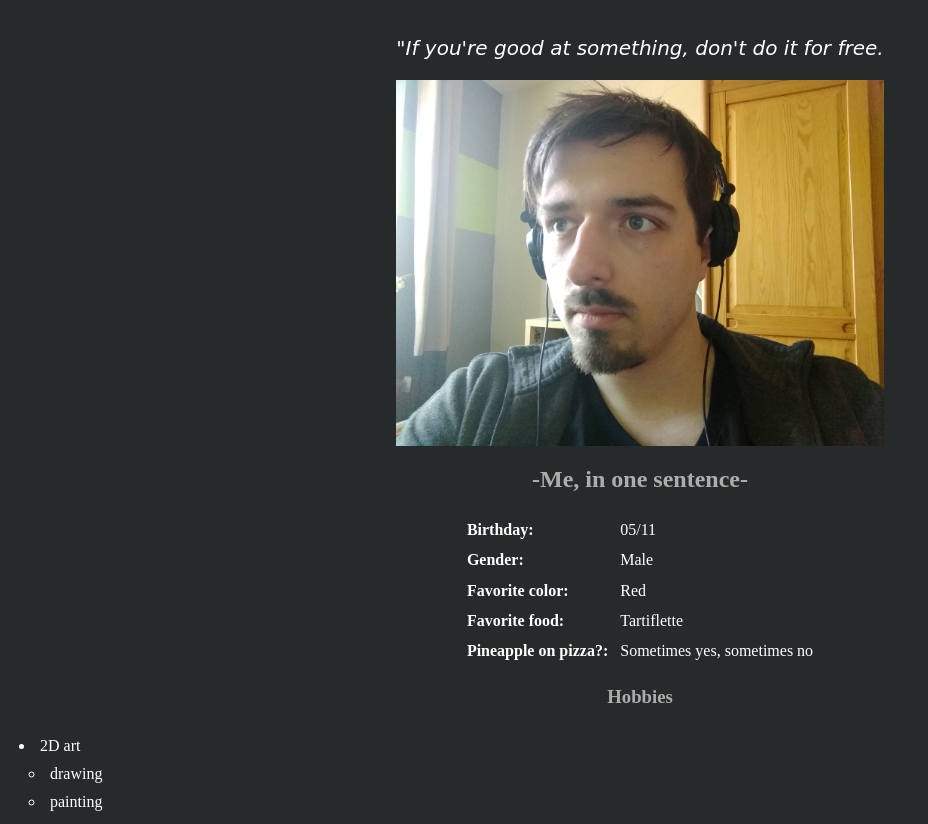
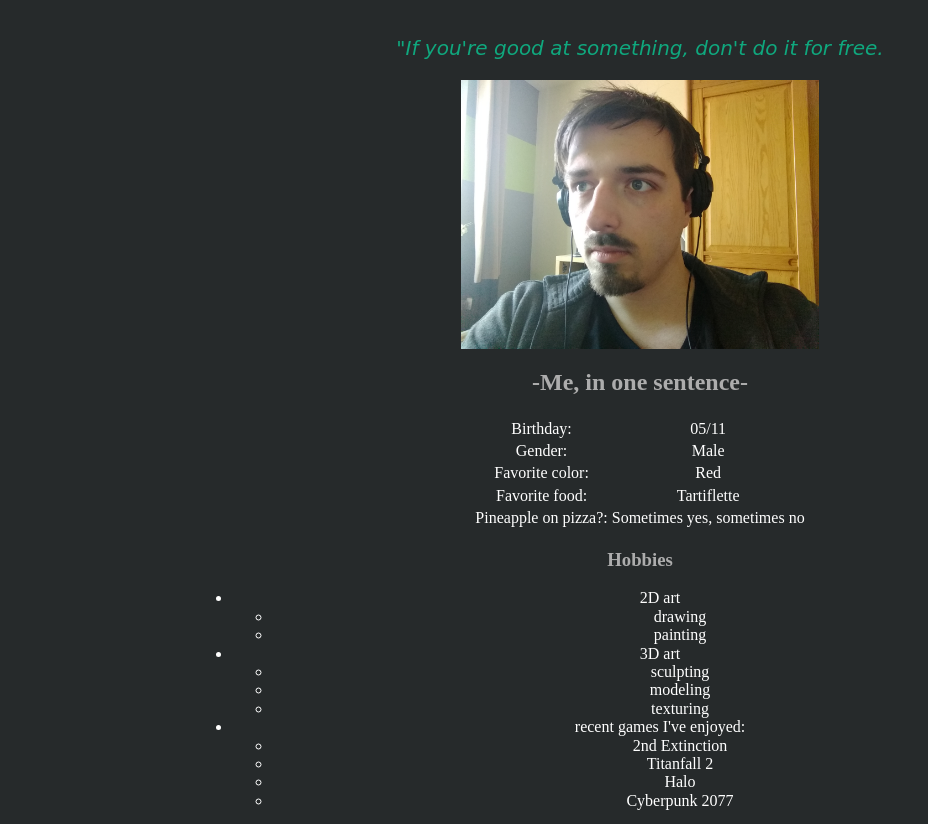
Before and after one commit to KaiHelsen/css-introduction, a plain HTML site: page index.html in a window 1280 px wide. Shown: the part 112-936 px from the top of the page, without its empty margins (0-928 px from the left). Drawn offline with Linux system fonts and the light colour scheme.

Commit message:
updated navigation links; updated CSS and HTML to improve page layout & appearance

```diff
--- a/css/style.css
+++ b/css/style.css
@@ -16,43 +16,48 @@ h2, h3, h4, h5, h6{
 }
 
 div{
-    margin-left: 30px;
-    margin-right: 30px;
+    width: 70%;
 }
 
-th, td{
-    text-align: left;
-    padding: 5px;
+
+li{
+
 }
-ul, li{
-    padding: 5px;
-}
+
 .centered{
-    margin-left: auto;
-    margin-right: auto;
+    text-align: center;
+
+    margin: auto;
 }
 
 .bordered{
     border: 2px solid #1d1d1d;
     display: block;
 }
+
+.quote{
+    color: #00fcb5;
+    opacity: 60%;
+}
+
 #introduction{
     text-align: center;
+    margin: auto;
 
 }
 
 #story{
-    display: block;
+    width: 60%;
+    text-align: left;
     font-size: 15px;
-    margin-left: 30px;
-    margin-right:30px;
+    margin: 0 auto;
 }
 #navigation{
     display: block;
     background-color: #1f2324;
     text-align: center;
     padding: 20px;
-    margin: 0 auto;
+    margin: 90px auto 0 auto;
     font-size: 15px;
     justify-content: center;
 }
--- a/index.html
+++ b/index.html
@@ -15,10 +15,10 @@
     A photo of yourself. Keep it professional!
     -->
     <h1>KAI HELSEN</h1>
-    <p><i>"If you're good at something, don't do it for free.</i></p>
+    <p class= "quote"><i>"If you're good at something, don't do it for free.</i></p>
     <img src="img/kai_profile.jpg" alt="you bet it's Kai" width="600">
 </div>
-<div>
+<div class = "centered">
     <!--
     Me, in one sentence (smaller header)
     -->
@@ -36,34 +36,34 @@
 
     <table class = "centered">
         <tr>
-            <th>Birthday:</th>
+            <td>Birthday:</td>
             <td>05/11</td>
         </tr>
-            <th>Gender:</th>
+            <td>Gender:</td>
             <td>Male</td>
         <tr>
-            <th>Favorite color:</th>
+            <td>Favorite color:</td>
             <td>Red</td>
         </tr>
         <tr>
-            <th>Favorite food:</th>
+            <td>Favorite food:</td>
             <td>Tartiflette</td>
         </tr>
         <tr>
-            <th>Pineapple on pizza?:</th>
+            <td>Pineapple on pizza?:</td>
             <td>Sometimes yes, sometimes no</td>
         </tr>
     </table>
 </div>
 
-<div>
+<div class = "centered">
     <!--
     Hobbies (smaller header)
     This should contain a bullet list of your hobbies.
     At least on item should contain a sublist, for example if you like movies, maybe make a sublist of some movies you really like.
     -->
     <h3>Hobbies</h3>
-    <ul class="centered">
+    <ul>
         <li>2D art
             <ul>
                 <li>drawing</li>
@@ -87,7 +87,7 @@
         </li>
     </ul>
 </div>
-<div>
+<div class = "centered">
     <!--
     You can always count on me when (smaller header)
     Tell your teammates which positive contribution to the group you will make.
@@ -99,7 +99,7 @@
     <p>You, for some reason, you need a bit of C# advice?</p>
     <p>You want my opinion on Cyberpunk 2077</p>
 </div>
-<div>
+<div class = "centered">
     <!--
     A funny story (smaller header)
     Tell a short funny story about your life.
@@ -117,7 +117,7 @@
     Summarise your funny story in one short sentence.
     -->
     <h6>TL;DR</h6>
-    <p>Someone saying <i>Does this circle look round</i> is very funny when you're stressed and tired.</p>
+    <p id = "story">Someone saying <i>Does this circle look round</i> is very funny when you're stressed and tired.</p>
 </div>
 
 <div id = "navigation">
@@ -130,7 +130,7 @@
     << previous || YOUR NAME || next >>
     -->
 
-    <a href="https://juliocesarteixeira.github.io/html-introduction/"> &lt;&lt;previous</a> || KAI || <a href="link to Laila's page">next &gt;&gt;</a>
+    <a href="https://juliocesarteixeira.github.io/html-introduction/"> &lt;&lt;previous</a> || KAI || <a href="https://lailabarakat.github.io/html-introduction/">next &gt;&gt;</a>
 </div>
 
 </body>
```
Lines whose indentation alone changed are shown as unchanged.
